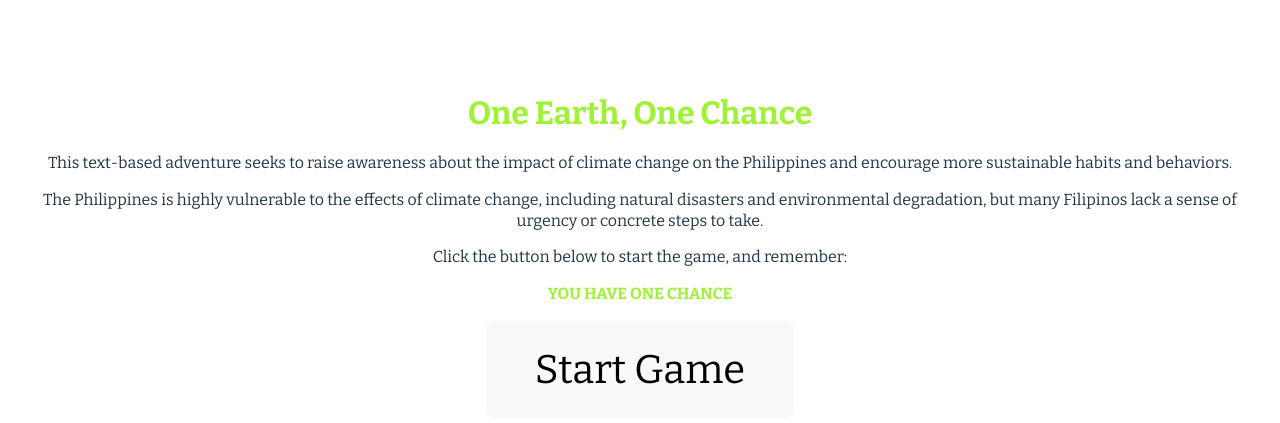
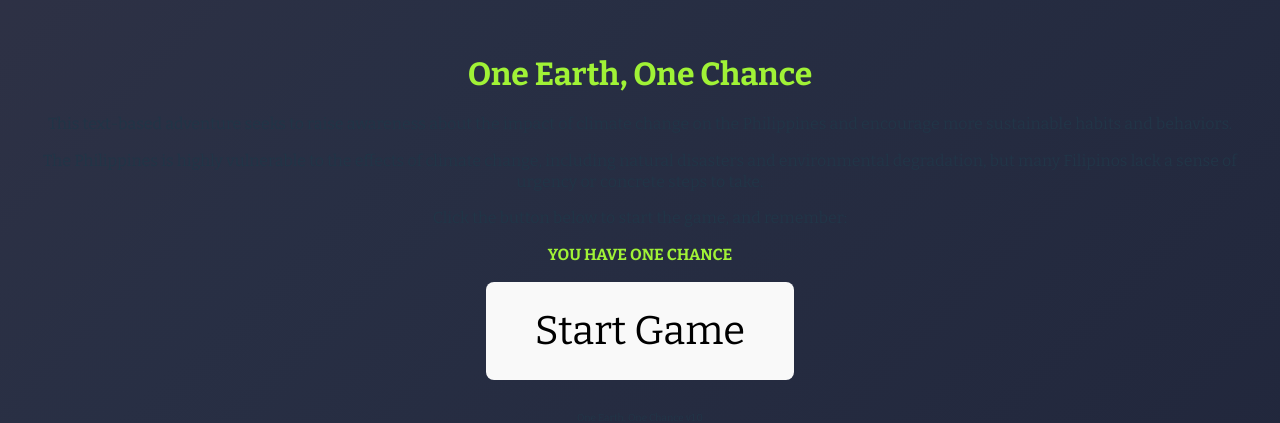
Before and after one commit to kingwell47/one-earth-one-chance-ie, a React (Vite) app: page / in a window 1280 px wide. Shown: the part 153-576 px from the top of the page. Built offline with nearby package versions, Linux system fonts and the light colour scheme.

Commit message:
added background

```diff
--- a/src/App.css
+++ b/src/App.css
@@ -21,9 +21,25 @@ body {
   padding: 0;
   margin: 0;
   line-height: 1.3;
+  background: linear-gradient(-45deg, #191d32, #282f44, #453a49, #6d3b47);
+  background-size: 400% 400%;
+  animation: gradient 15s ease infinite;
+}
+
+@keyframes gradient {
+  0% {
+    background-position: 0% 50%;
+  }
+  50% {
+    background-position: 100% 50%;
+  }
+  100% {
+    background-position: 0% 50%;
+  }
 }
 
 #game {
+  margin-bottom: 2rem;
 }
 
 #title {
@@ -69,3 +85,7 @@ body {
 
 #nextDayButton {
 }
+
+footer p {
+  font-size: 0.625rem;
+}
--- a/src/App.jsx
+++ b/src/App.jsx
@@ -6,6 +6,10 @@ function App() {
   return (
     <div className="App">
       <Game />
+      <footer>
+        <p>One Earth, One Chance v1.0</p>
+        <p>2023, Joel P. Doctor</p>
+      </footer>
     </div>
   );
 }
```
